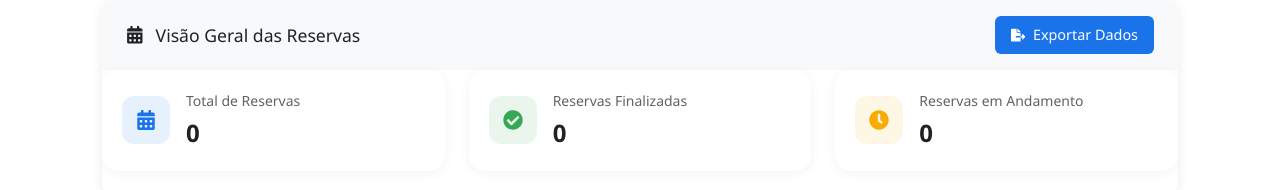
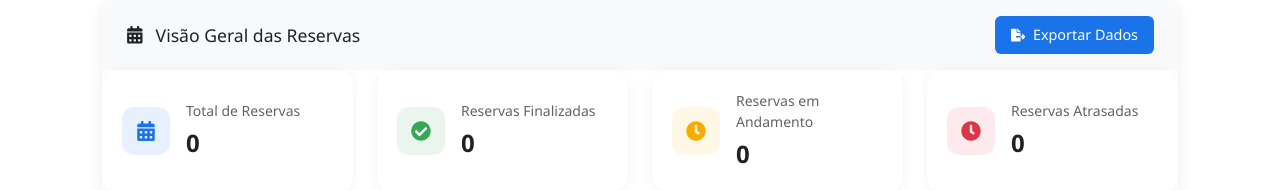
Before and after one commit to RSousa-DS/App_Controle_Veiculo, a React (Vite) app in the folder frontend/: page / in a window 1280 px wide. Shown: the part 610-800 px from the top of the page. Built offline with nearby package versions, Linux system fonts and the light colour scheme; no server answers; the database is empty; sample sign-in values are in the browser's storage.

Commit message:
melhoria card inicial e adicionando 1 card a mais tela de reservas

```diff
--- a/frontend/src/pages/ReservaPage.jsx
+++ b/frontend/src/pages/ReservaPage.jsx
@@ -331,7 +331,8 @@ export default function ReservaPage() {
   const [stats, setStats] = useState({
     total: 0,
     finalizadas: 0,
-    emAndamento: 0
+    emAndamento: 0,
+    atrasadas: 0
   });
   const [loading, setLoading] = useState(true);
   const [loadingStats, setLoadingStats] = useState(true);
@@ -382,6 +383,7 @@ export default function ReservaPage() {
   const fetchStats = async () => {
     try {
       setLoadingStats(true);
+      const now = new Date().toISOString();
 
       // Buscar total de reservas
       const { count: totalReservas } = await supabase
@@ -392,18 +394,27 @@ export default function ReservaPage() {
       const { count: finalizadas } = await supabase
         .from('reservas')
         .select('*', { count: 'exact', head: true })
-        .eq('status_devolucao', 'Finalizada');
+        .eq('status_devolucao', 'Concluído');
 
-      // Buscar reservas em andamento
+      // Buscar reservas em andamento (não finalizadas e não atrasadas)
       const { count: emAndamento } = await supabase
         .from('reservas')
         .select('*', { count: 'exact', head: true })
-        .eq('status_devolucao', 'Pendente');
+        .eq('status_devolucao', 'Pendente')
+        .gt('data_devolucao_prevista', now);
+
+      // Buscar reservas atrasadas (data de devolução prevista menor que agora e status Pendente)
+      const { count: atrasadas } = await supabase
+        .from('reservas')
+        .select('*', { count: 'exact', head: true })
+        .eq('status_devolucao', 'Pendente')
+        .lt('data_devolucao_prevista', now);
 
       setStats({
         total: totalReservas || 0,
         finalizadas: finalizadas || 0,
-        emAndamento: emAndamento || 0
+        emAndamento: emAndamento || 0,
+        atrasadas: atrasadas || 0
       });
     } catch (error) {
       console.error('Erro ao buscar estatísticas de reservas:', error);
@@ -490,6 +501,16 @@ export default function ReservaPage() {
               <StatNumber>{loadingStats ? '-' : stats.emAndamento.toLocaleString()}</StatNumber>
             </StatContent>
           </StatCard>
+
+          <StatCard>
+            <StatIcon bgColor="rgba(220, 53, 69, 0.1)" color="#dc3545">
+              <FaClock />
+            </StatIcon>
+            <StatContent>
+              <StatLabel>Reservas Atrasadas</StatLabel>
+              <StatNumber>{loadingStats ? '-' : stats.atrasadas.toLocaleString()}</StatNumber>
+            </StatContent>
+          </StatCard>
         </StatsContainer>
       </Section>
 
```
